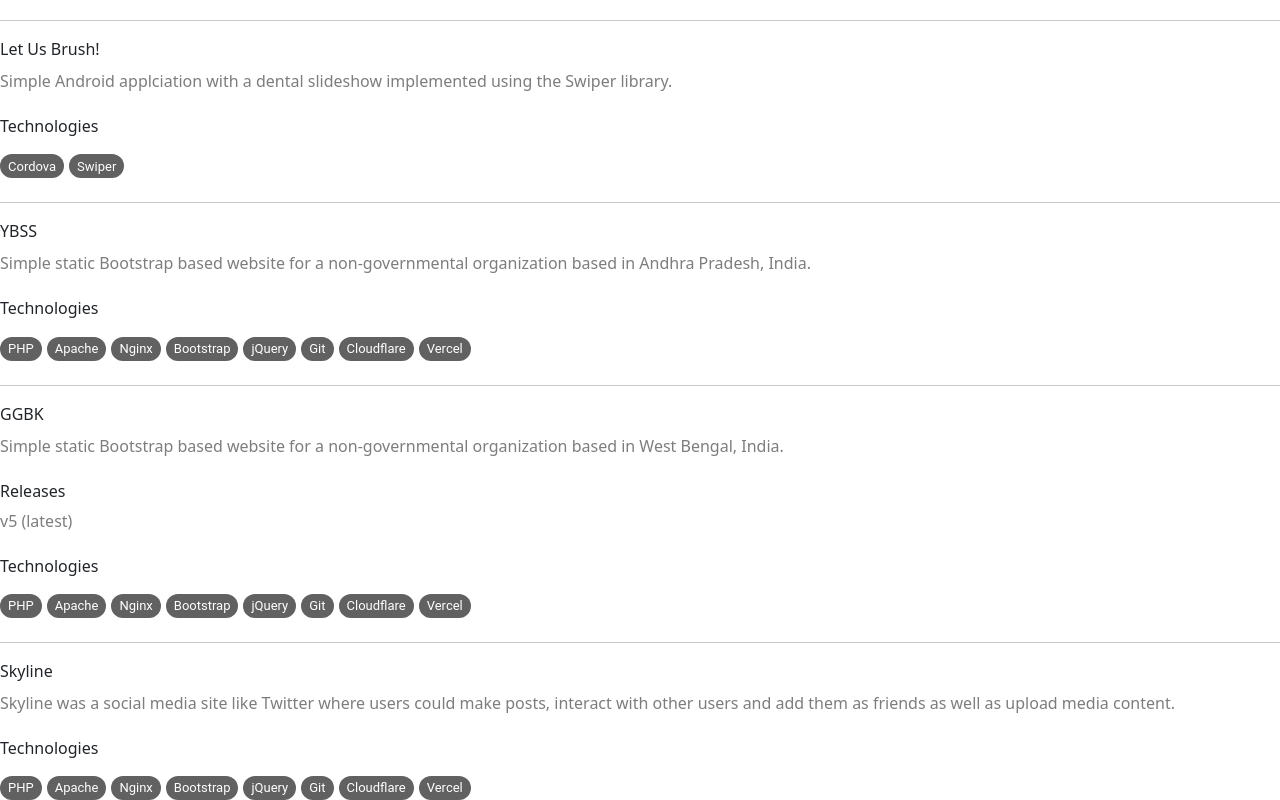
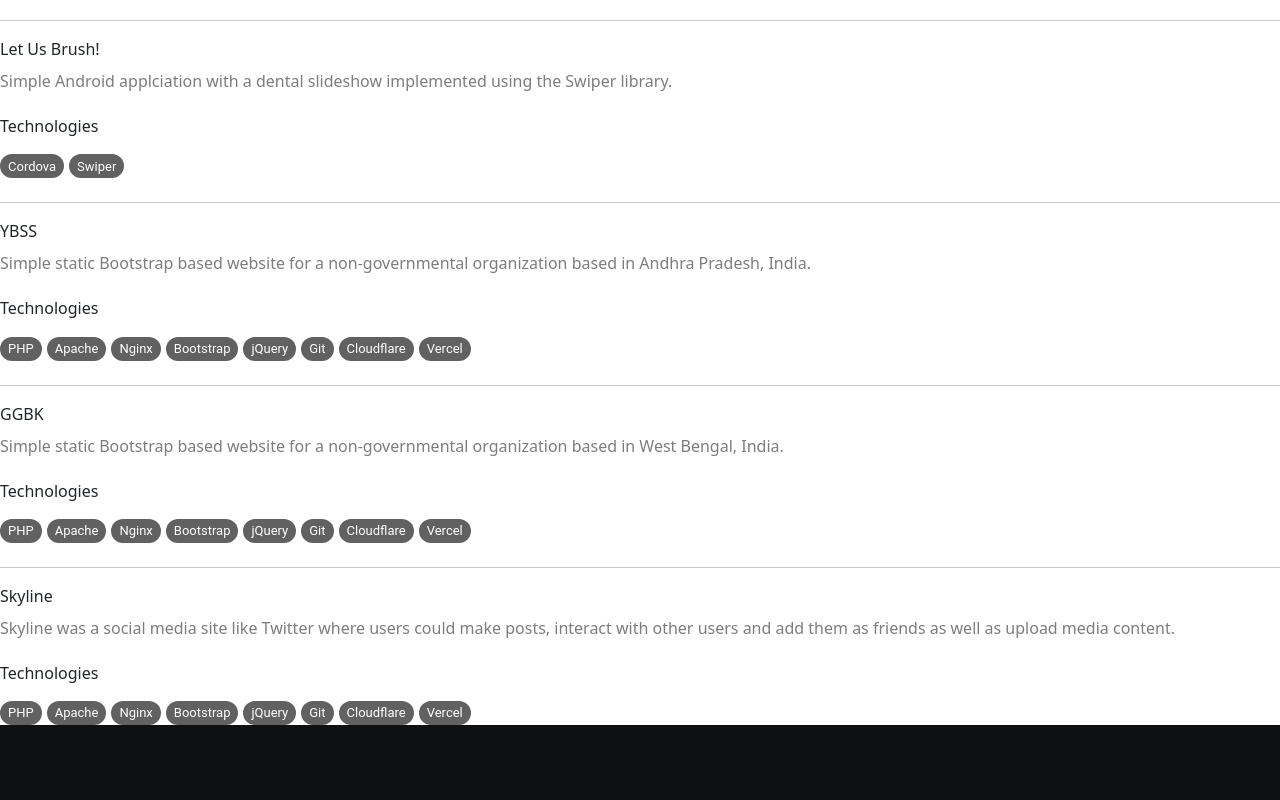
Before and after one commit to thedanielmark/danielmark-v4, a Next.js app: page /components/Projects/MainContent in a window 1280 px wide. Shown: the part 6626-7426 px from the top of the page. After the commit the page ends 7351 px from the top, so only its background shows below. Built offline with nearby package versions, Linux system fonts and the light colour scheme.

Commit message:
Removed GGBK release link

```diff
--- a/pages/_app.js
+++ b/pages/_app.js
@@ -5,7 +5,8 @@ import { createMuiTheme, ThemeProvider } from '@material-ui/core/styles';
 function MyApp({ Component, pageProps }) {
   const theme = createMuiTheme({
     palette: {
-      type: 'dark',
+      primary: "#24292F"[500],
+      type: "dark"
     },
   });
 
--- a/pages/components/Projects/GGBK.js
+++ b/pages/components/Projects/GGBK.js
@@ -31,8 +31,8 @@ export default function GGBK() {
             Simple static Bootstrap based website for a non-governmental
             organization based in West Bengal, India.
           </p>
-          <h6 className="mt-4">Releases</h6>
-          <div id="tech-badges">
+          {/* <h6 className="mt-4">Releases</h6> */}
+          <div className="d-none">
             <Link passHref href={"https://v5.mixspace.xyz/"}>
               <a className="grey-to-white text-decoration-none">v5 (latest)</a>
             </Link>
```
